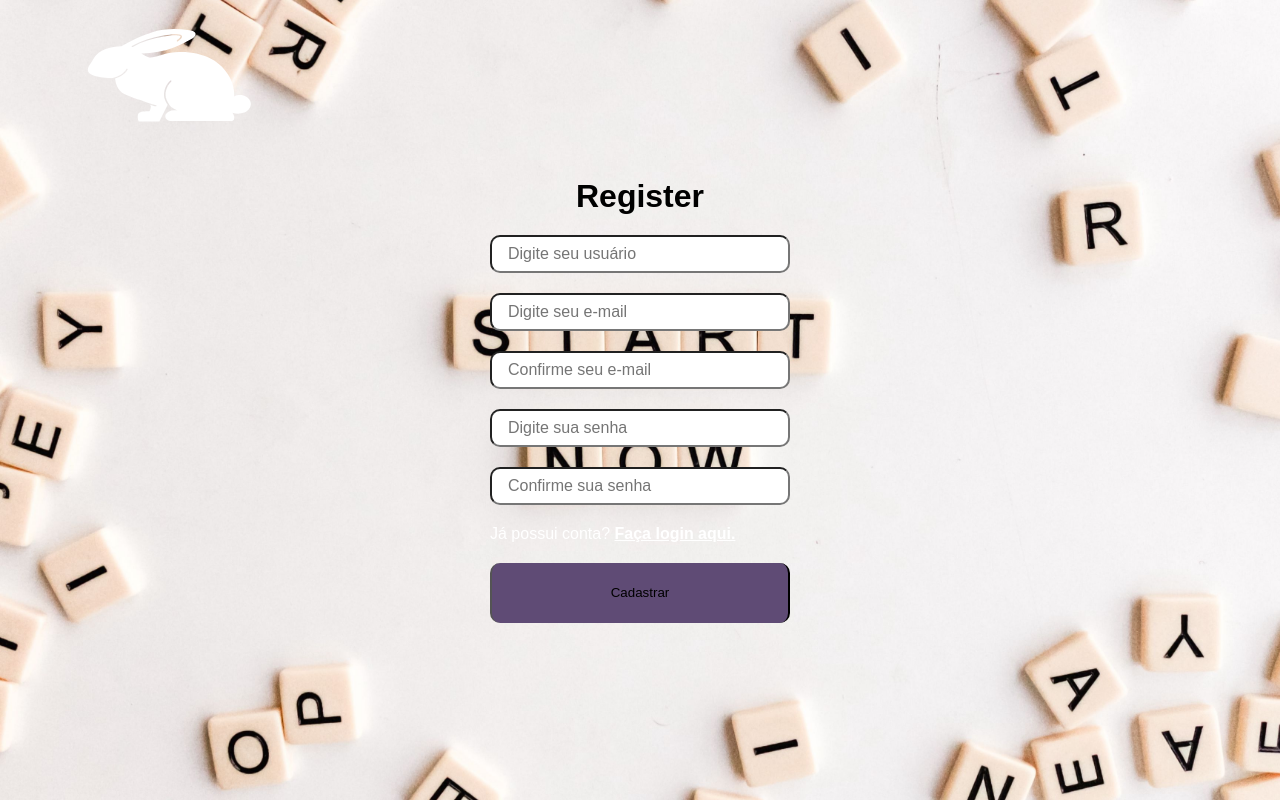
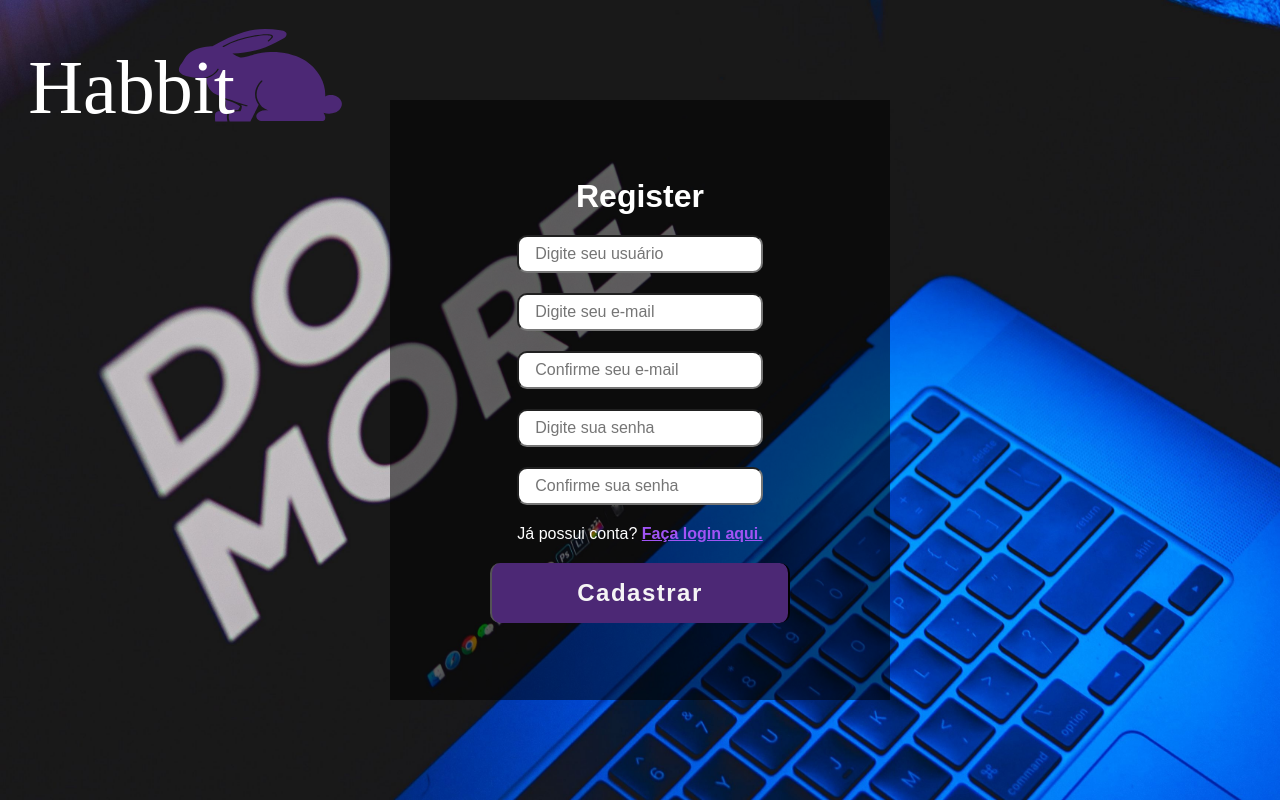
Before and after one commit to daniell18/kenzie-gestao-de-habitos, a React (Create React App) app: page / in a window 1280 px wide. Built offline with nearby package versions, Linux system fonts and the light colour scheme; a web font is replaced by a local one.

Commit message:
refactor: new background image, logo and buttom

```diff
--- a/src/Components/Button/styles.js
+++ b/src/Components/Button/styles.js
@@ -2,6 +2,10 @@ import styled from "styled-components";
 
 export const ButtonItem = styled.button`
   position: relative;
+  font-size: 24px;
+  font-weight: bold;
+  letter-spacing: 1.5px;
+  color: var(--white);
   border-block: none;
   bottom: 0px;
   width: 300px;
@@ -9,5 +13,5 @@ export const ButtonItem = styled.button`
   left: 0;
   right: 0;
   border-radius: 10px;
-  background-color: var(--purple5);
+  background-color: var(--purple4);
 `;
--- a/src/Pages/Register/index.jsx
+++ b/src/Pages/Register/index.jsx
@@ -1,7 +1,8 @@
 import Button from "../../Components/Button";
 import Input from "../../Components/Input";
-import { Container, Content, FormContainer, Logo, Paragrafo} from "./styles";
+import { Container, Content, FormContainer, Logo, Paragrafo, Logo2} from "./styles";
 import logoRegister from "../../Images/logoRegister.svg"
+import logo from "../../Images/logo.svg"
 // import imagemFundo from "../../Images/motivation_call_action_143665_3840x2160.jpg"
 import * as yup from "yup";
 import { useForm } from "react-hook-form";
@@ -61,6 +62,7 @@ function Register({ auth }) {
     <>
       <Container>
       <Logo src={logoRegister}/>
+      <Logo2 src={logo}/>
       {/* <Fundo src={imagemFundo}/> */}
         <Content>
           <FormContainer onSubmit={handleSubmit(submitForm)}>
--- a/src/Pages/Register/styles.js
+++ b/src/Pages/Register/styles.js
@@ -1,5 +1,6 @@
 import styled from "styled-components";
-import img from "../../Images/motivation_call_action_143665_3840x2160.jpg"
+import img from "../../Images/motivation_words_inscription_176647_3840x2160.jpg"
+
 export const Container = styled.div`
   height: calc(100vh - 90px);
   width: 100%;
@@ -21,7 +22,7 @@ export const Container = styled.div`
 export const Paragrafo = styled.p`
   color: white;
   a{
-    color: white;
+    color: var(--purple2);
   }
 `;
 
@@ -33,18 +34,25 @@ export const Content = styled.div`
   width: 95vw;
   max-width: 300px;
   max-height: 661px;
+  @media screen and (min-width: 900px){
+    background-color: #00000080;
+    max-width: 500px;
+    height: 600px;
+    }
 `;
 
 export const FormContainer = styled.form`
   display: flex;
   flex-direction: column;
-  width: 100%;
+  max-width: 300px;
+  max-height: 661px;
   transform: translateY(0px);
   > h1 {
     font-size: 32px;
     font-weight: bold;
     align-self: center;
     margin-bottom: 20px;
+    color: white;
   }
   > div > input {
     font-size: 16px;
@@ -56,7 +64,7 @@ export const FormContainer = styled.form`
     a {
       font-weight: 700;
       &:hover {
-        color: var(--purple4);
+        color: var(--purple3);
       }
     }
   }
@@ -69,6 +77,19 @@ export const Logo = styled.img`
 top: 25px;
 position: absolute;
 @media screen and (min-width: 900px){
+  display: none;
 left:0px;
+top: 25px;
 }
 `
+
+export const Logo2 = styled.img`
+display: none;
+@media screen and (min-width: 900px){
+  display: block;
+  top: 25px;
+  position: absolute;
+  left:25px;
+  top: 25px;
+}
+`
```
Also changed, not shown: src/Images/motivation_words_inscription_176647_3840x2160.jpg (added), 1 other file (tests, documents, lock files or other folders).
